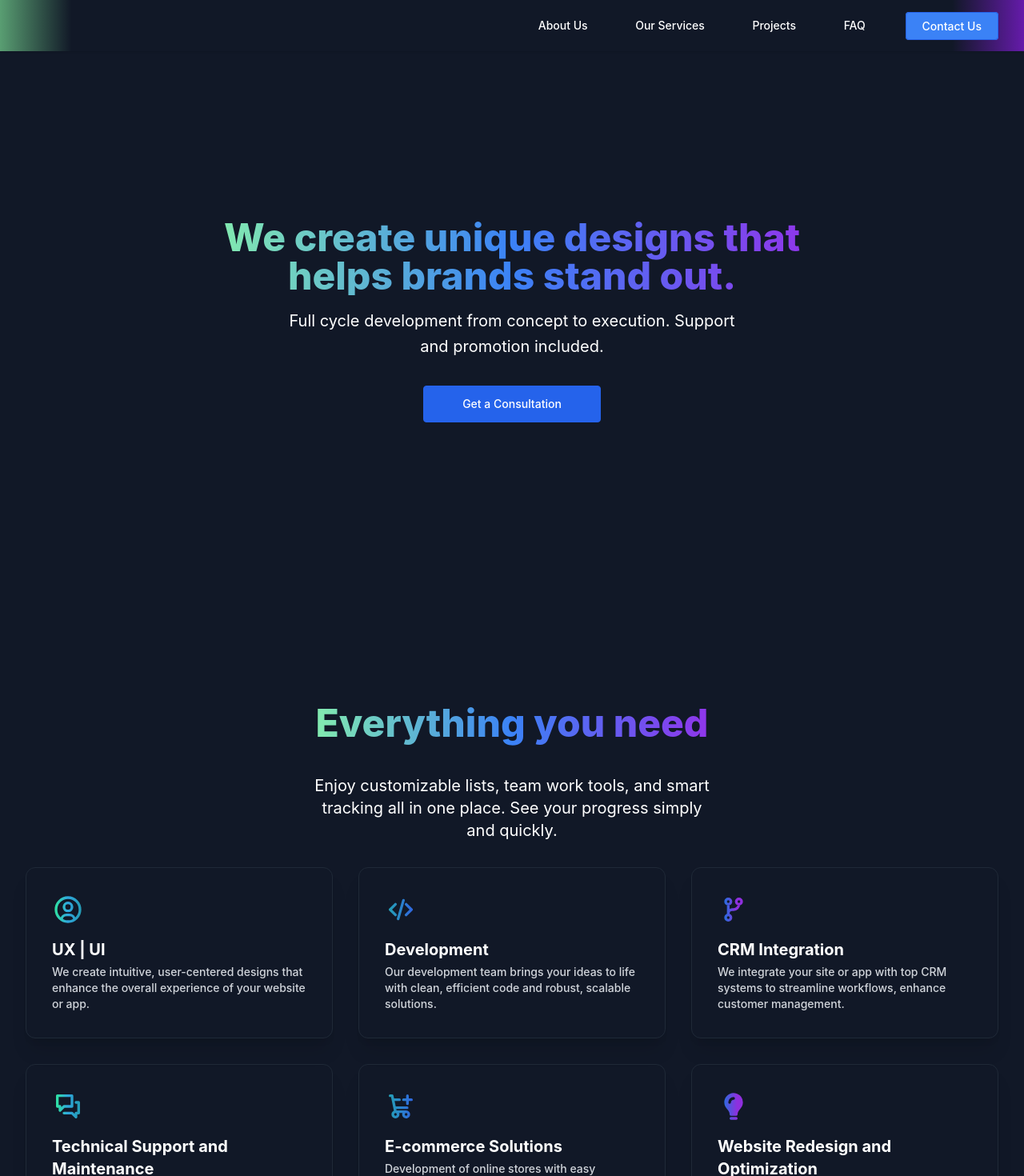
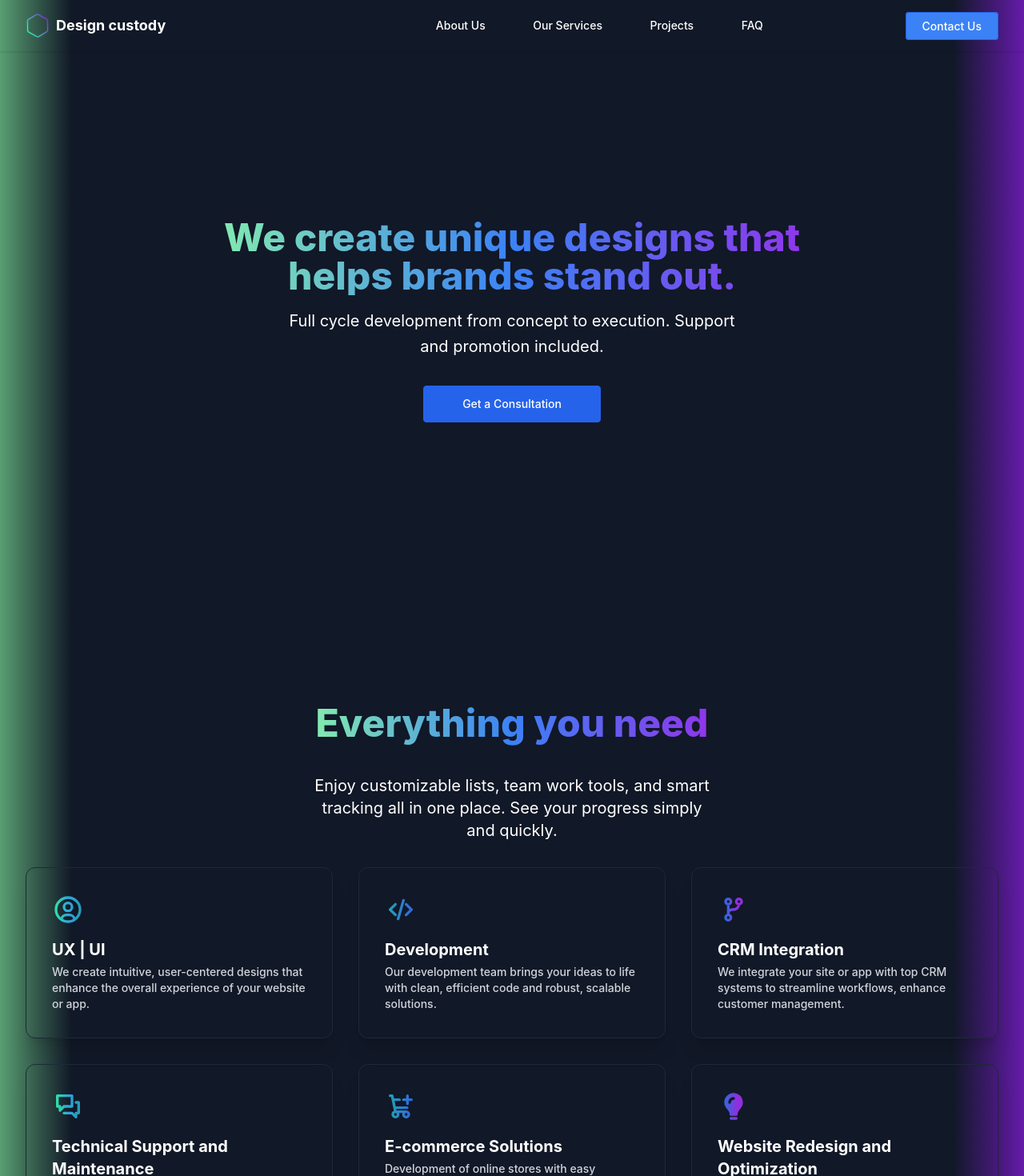
Before and after one commit to friendlycoconut/design-custody, a Vue app: page / in a window 1280 px wide. Shown: the top 1470 px of the page at 80% size. Built offline with nearby package versions, Linux system fonts and the light colour scheme.

Commit message:
fix: fixed gradient, logo, styles, naming

```diff
--- a/index.html
+++ b/index.html
@@ -2,9 +2,9 @@
 <html lang="en">
   <head>
     <meta charset="UTF-8" />
-    <link rel="icon" type="image/svg+xml" href="/vite.svg" />
+    <link rel="icon" type="image/svg+xml" href="./src/assets/nnneon.svg" />
     <meta name="viewport" content="width=device-width, initial-scale=1.0" />
-    <title>Vite + Vue + TS</title>
+    <title>Design custody - friendlycoconut</title>
   </head>
   <body>
     <div id="app"></div>
--- a/src/components/layout/HomeHeader.vue
+++ b/src/components/layout/HomeHeader.vue
@@ -1,5 +1,5 @@
 <template>
-  <section class="bg-gray-900 text-white">
+  <section class="bg-gray-900 text-white gradient">
     <div
       class="mx-auto max-w-screen-xl px-4 py-32 lg:flex lg:h-screen lg:items-center"
     >
@@ -29,3 +29,31 @@
     </div>
   </section>
 </template>
+
+<style scoped>
+.gradient {
+  background: #000000; /* Old browsers */
+  background: -moz-linear-gradient(
+    left,
+    #3b82f6 0%,
+    #111827 7%,
+    #111827 93%,
+    #9333ea 100%
+  );
+  background: -webkit-linear-gradient(
+    left,
+    #3b82f6 0%,
+    #111827 7%,
+    #111827 93%,
+    #9333ea 100%
+  );
+  background: linear-gradient(
+    to right,
+    #599e72 0%,
+    #111827 7%,
+    #111827 93%,
+    #651baa 100%
+  );
+  filter: progid:DXImageTransform.Microsoft.gradient( startColorstr='#599e72', endColorstr='#651baa',GradientType=1 ); /* IE6-9 */
+}
+</style>
--- a/src/components/layout/HomeNavbar.vue
+++ b/src/components/layout/HomeNavbar.vue
@@ -31,14 +31,117 @@ const toggleMenu = () => {
     class="gradient fixed top-0 left-0 w-full bg-white dark:bg-gray-900 shadow"
   >
     <div class="mx-auto max-w-screen-xl px-4 sm:px-6 lg:px-8">
-      <div class="flex h-16 items-center justify-end">
-        <!-- Desktop Navigation -->
-        <nav aria-label="Global" class="hidden md:block">
+      <div class="flex h-16 items-center justify-between">
+        <!-- Logo on the left -->
+        <div class="flex items-center space-x-2">
+          <svg
+            xmlns="http://www.w3.org/2000/svg"
+            version="1.1"
+            xmlns:xlink="http://www.w3.org/1999/xlink"
+            xmlns:svgjs="http://svgjs.dev/svgjs"
+            viewBox="0 0 800 800"
+            width="30"
+            height="30"
+            opacity="1"
+          >
+            <defs>
+              <linearGradient
+                x1="50%"
+                y1="0%"
+                x2="50%"
+                y2="100%"
+                id="nnneon-grad"
+              >
+                <stop
+                  stop-color="hsl(162, 100%, 58%)"
+                  stop-opacity="1"
+                  offset="0%"
+                ></stop>
+                <stop
+                  stop-color="hsl(270, 73%, 53%)"
+                  stop-opacity="1"
+                  offset="100%"
+                ></stop>
+              </linearGradient>
+              <filter
+                id="nnneon-filter"
+                x="-100%"
+                y="-100%"
+                width="400%"
+                height="400%"
+                filterUnits="objectBoundingBox"
+                primitiveUnits="userSpaceOnUse"
+                color-interpolation-filters="sRGB"
+              >
+                <feGaussianBlur
+                  stdDeviation="7 5"
+                  x="0%"
+                  y="0%"
+                  width="100%"
+                  height="100%"
+                  in="SourceGraphic"
+                  edgeMode="none"
+                  result="blur"
+                ></feGaussianBlur>
+              </filter>
+              <filter
+                id="nnneon-filter2"
+                x="-100%"
+                y="-100%"
+                width="400%"
+                height="400%"
+                filterUnits="objectBoundingBox"
+                primitiveUnits="userSpaceOnUse"
+                color-interpolation-filters="sRGB"
+              >
+                <feGaussianBlur
+                  stdDeviation="23 34"
+                  x="0%"
+                  y="0%"
+                  width="100%"
+                  height="100%"
+                  in="SourceGraphic"
+                  edgeMode="none"
+                  result="blur"
+                ></feGaussianBlur>
+              </filter>
+            </defs>
+            <g
+              stroke-width="23.5"
+              stroke="url(#nnneon-grad)"
+              fill="none"
+              transform="rotate(239, 400, 400)"
+            >
+              <path
+                d="M374.3271938269464 29.72883242497869C390.2135262868319 20.558506059963975 409.7864737131681 20.558506059963975 425.6728061730536 29.731399705596004L707.8272151373812 192.63305671547266C723.7135475972668 201.80338308048738 733.5000213104348 218.75513699655465 733.5000213104348 237.09835700720146V562.9016710269548C733.5000213104348 581.2448910376015 723.7135475972668 598.1966449536689 707.8272151373812 607.3695385993009L425.6728061730536 770.2711956091774C409.7864737131681 779.4415219741921 390.2135262868319 779.4415219741921 374.3271938269464 770.2686283285602L92.17278486261876 607.3669713186836C76.28645240273323 598.1966449536689 66.49997868956518 581.2448910376015 66.49997868956518 562.9016710269548V237.09835700720146C66.49997868956518 218.75513699655465 76.28645240273323 201.80338308048738 92.17278486261876 192.63048943485535L374.3271938269464 29.72883242497869Z "
+                filter="url(#nnneon-filter)"
+              ></path>
+              <path
+                d="M384.3271938269464 29.72883242497869C400.2135262868319 20.558506059963975 419.7864737131681 20.558506059963975 435.6728061730536 29.731399705596004L717.8272151373812 192.63305671547266C733.7135475972668 201.80338308048738 743.5000213104348 218.75513699655465 743.5000213104348 237.09835700720146V562.9016710269548C743.5000213104348 581.2448910376015 733.7135475972668 598.1966449536689 717.8272151373812 607.3695385993009L435.6728061730536 770.2711956091774C419.7864737131681 779.4415219741921 400.2135262868319 779.4415219741921 384.3271938269464 770.2686283285602L102.17278486261876 607.3669713186836C86.28645240273323 598.1966449536689 76.49997868956518 581.2448910376015 76.49997868956518 562.9016710269548V237.09835700720146C76.49997868956518 218.75513699655465 86.28645240273323 201.80338308048738 102.17278486261876 192.63048943485535L384.3271938269464 29.72883242497869Z "
+                filter="url(#nnneon-filter2)"
+                opacity="0.25"
+              ></path>
+              <path
+                d="M364.3271938269464 29.72883242497869C380.2135262868319 20.558506059963975 399.7864737131681 20.558506059963975 415.6728061730536 29.731399705596004L697.8272151373812 192.63305671547266C713.7135475972668 201.80338308048738 723.5000213104348 218.75513699655465 723.5000213104348 237.09835700720146V562.9016710269548C723.5000213104348 581.2448910376015 713.7135475972668 598.1966449536689 697.8272151373812 607.3695385993009L415.6728061730536 770.2711956091774C399.7864737131681 779.4415219741921 380.2135262868319 779.4415219741921 364.3271938269464 770.2686283285602L82.17278486261876 607.3669713186836C66.28645240273323 598.1966449536689 56.49997868956518 581.2448910376015 56.49997868956518 562.9016710269548V237.09835700720146C56.49997868956518 218.75513699655465 66.28645240273323 201.80338308048738 82.17278486261876 192.63048943485535L364.3271938269464 29.72883242497869Z "
+                filter="url(#nnneon-filter2)"
+                opacity="0.25"
+              ></path>
+              <path
+                d="M374.3271938269464 29.72883242497869C390.2135262868319 20.558506059963975 409.7864737131681 20.558506059963975 425.6728061730536 29.731399705596004L707.8272151373812 192.63305671547266C723.7135475972668 201.80338308048738 733.5000213104348 218.75513699655465 733.5000213104348 237.09835700720146V562.9016710269548C733.5000213104348 581.2448910376015 723.7135475972668 598.1966449536689 707.8272151373812 607.3695385993009L425.6728061730536 770.2711956091774C409.7864737131681 779.4415219741921 390.2135262868319 779.4415219741921 374.3271938269464 770.2686283285602L92.17278486261876 607.3669713186836C76.28645240273323 598.1966449536689 66.49997868956518 581.2448910376015 66.49997868956518 562.9016710269548V237.09835700720146C66.49997868956518 218.75513699655465 76.28645240273323 201.80338308048738 92.17278486261876 192.63048943485535L374.3271938269464 29.72883242497869Z "
+              ></path>
+            </g>
+          </svg>
+          <span class="text-white font-bold text-lg">Design custody</span>
+        </div>
+
+        <div></div>
+        <!-- Desktop Navigation (Right-aligned) -->
+        <nav aria-label="Global" class="hidden md:block content-end">
           <ul class="flex items-center gap-6 text-sm">
             <li>
               <button
                 @click="scrollToSection('homeHeader')"
-                class="text-gray-700 bg-transparent rounded border hover:text-gray-900 dark:text-white dark:hover:text-gray-300"
+                class="text-gray-700 bg-transparent rounded border hover:text-gray-900 dark:text-white dark:text-gray-300"
               >
                 About Us
               </button>
@@ -46,7 +149,7 @@ const toggleMenu = () => {
             <li>
               <button
                 @click="scrollToSection('services')"
-                class="text-gray-700 bg-transparent rounded border hover:text-gray-900 dark:text-white dark:hover:text-gray-300"
+                class="text-gray-700 bg-transparent rounded border hover:text-gray-900 dark:text-white dark:text-gray-300"
               >
                 Our Services
               </button>
@@ -54,7 +157,7 @@ const toggleMenu = () => {
             <li>
               <button
                 @click="scrollToSection('portfolioCards')"
-                class="text-gray-700 bg-transparent rounded border hover:text-gray-900 dark:text-white dark:hover:text-gray-300"
+                class="text-gray-700 bg-transparent rounded border hover:text-gray-900 dark:text-white dark:text-gray-300"
               >
                 Projects
               </button>
@@ -62,7 +165,7 @@ const toggleMenu = () => {
             <li>
               <button
                 @click="scrollToSection('faq')"
-                class="text-gray-700 bg-transparent rounded border hover:text-gray-900 dark:text-white dark:hover:text-gray-300"
+                class="text-gray-700 bg-transparent rounded border hover:text-gray-900 dark:text-white dark:text-gray-300"
               >
                 FAQ
               </button>
@@ -70,8 +173,8 @@ const toggleMenu = () => {
           </ul>
         </nav>
 
-        <!-- Contact Button -->
-        <div class="hidden md:block contact-btn">
+        <!-- Contact Button (Right-aligned) -->
+        <div class="hidden md:block">
           <a
             href="#"
             class="rounded border border-blue-600 bg-blue-500 px-5 py-2 text-sm font-medium text-white hover:bg-transparent hover:text-blue-600 focus:outline-none focus:ring active:text-opacity-75"
@@ -84,7 +187,7 @@ const toggleMenu = () => {
         <div class="md:hidden">
           <button
             @click="toggleMenu"
-            class="rounded-md p-2 text-gray-700 dark:text-white hover:bg-gray-100 dark:hover:bg-gray-800"
+            class="rounded-md p-2 text-gray-700 dark:text-white hover:bg-gray-100 dark:bg-gray-800"
           >
             <svg
               v-if="!isOpen"
@@ -126,7 +229,7 @@ const toggleMenu = () => {
           <li>
             <button
               @click="scrollToSection('homeHeader')"
-              class="block w-full text-left rounded-md px-4 py-2 text-gray-700 hover:bg-gray-100 dark:text-white dark:hover:bg-gray-800"
+              class="block w-full text-left rounded-md px-4 py-2 text-gray-700 hover:bg-gray-100 dark:text-white dark:bg-gray-800"
             >
               About Us
             </button>
@@ -134,7 +237,7 @@ const toggleMenu = () => {
           <li>
             <button
               @click="scrollToSection('services')"
-              class="block w-full text-left rounded-md px-4 py-2 text-gray-700 hover:bg-gray-100 dark:text-white dark:hover:bg-gray-800"
+              class="block w-full text-left rounded-md px-4 py-2 text-gray-700 hover:bg-gray-100 dark:text-white dark:bg-gray-800"
             >
               Our Services
             </button>
@@ -142,7 +245,7 @@ const toggleMenu = () => {
           <li>
             <button
               @click="scrollToSection('portfolioCards')"
-              class="block w-full text-left rounded-md px-4 py-2 text-gray-700 hover:bg-gray-100 dark:text-white dark:hover:bg-gray-800"
+              class="block w-full text-left rounded-md px-4 py-2 text-gray-700 hover:bg-gray-100 dark:text-white dark:bg-gray-800"
             >
               Capabilities
             </button>
@@ -150,7 +253,7 @@ const toggleMenu = () => {
           <li>
             <button
               @click="scrollToSection('faq')"
-              class="block w-full text-left rounded-md px-4 py-2 text-gray-700 hover:bg-gray-100 dark:text-white dark:hover:bg-gray-800"
+              class="block w-full text-left rounded-md px-4 py-2 text-gray-700 hover:bg-gray-100 dark:text-white dark:bg-gray-800"
             >
               Projects
             </button>
@@ -199,6 +302,6 @@ header {
     #111827 93%,
     #651baa 100%
   );
-  filter: progid:DXImageTransform.Microsoft.gradient( startColorstr='#3b82f6', endColorstr='#3b82f6',GradientType=1 ); /* IE6-9 */
+  filter: progid:DXImageTransform.Microsoft.gradient( startColorstr='#599e72', endColorstr='#651baa',GradientType=1 ); /* IE6-9 */
 }
 </style>
--- a/src/components/layout/Services.vue
+++ b/src/components/layout/Services.vue
@@ -1,5 +1,5 @@
 <template>
-  <section class="bg-gray-900 text-white">
+  <section class="bg-gray-900 text-white gradient">
     <div
       class="container mx-auto max-w-screen-xl px-4 py-4 sm:px-6 sm:py-12 lg:px-8 lg:py-16"
     >
@@ -301,4 +301,30 @@
   margin: 0 auto;
   text-align: left;
 }
+
+.gradient {
+  background: #000000; /* Old browsers */
+  background: -moz-linear-gradient(
+    left,
+    #3b82f6 0%,
+    #111827 7%,
+    #111827 93%,
+    #9333ea 100%
+  );
+  background: -webkit-linear-gradient(
+    left,
+    #3b82f6 0%,
+    #111827 7%,
+    #111827 93%,
+    #9333ea 100%
+  );
+  background: linear-gradient(
+    to right,
+    #599e72 0%,
+    #111827 7%,
+    #111827 93%,
+    #651baa 100%
+  );
+  filter: progid:DXImageTransform.Microsoft.gradient( startColorstr='#599e72', endColorstr='#651baa',GradientType=1 ); /* IE6-9 */
+}
 </style>
```
Also changed, not shown: src/assets/nnneon-small.svg (added), src/assets/nnneon.svg (added).
